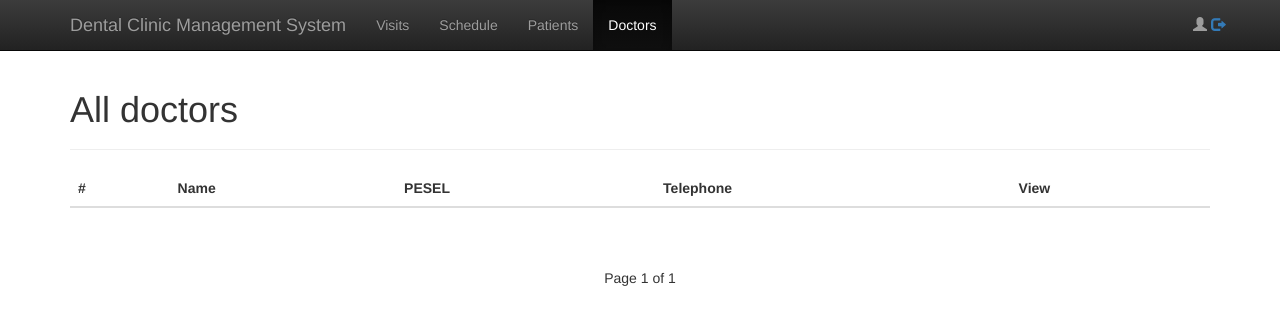
After one commit to novirael/dcms, a Django app: page /users/doctors/ in a window 1280 px wide. The commit adds this page. Shown: the top 325 px of the page. Run offline with Django 3.2, Linux system fonts and the light colour scheme; lists and menus that the app fills with data are empty; some libraries are stand-ins or nearby versions.

Commit message:
Add patient and doctor index

```diff
--- a/authentication/urls.py
+++ b/authentication/urls.py
@@ -1,9 +1,20 @@
 from django.conf.urls import url
 
-from authentication.views import PatientCardDetailView, PatientDetailView, DoctorDetailView
+from authentication.views import (
+    PatientCardDetailView,
+    PatientIndexView,
+    PatientDetailView,
+    DoctorIndexView,
+    DoctorDetailView,
+)
+
 
 urlpatterns = [
     url(r'^cards/(?P<pk>\d+)/$', PatientCardDetailView.as_view(), name='card_details'),
+
+    url(r'^doctors/$', DoctorIndexView.as_view(), name='doctor_index'),
     url(r'^doctors/(?P<pk>\d+)/$', DoctorDetailView.as_view(), name='doctor_details'),
-    url(r'^patients/(?P<pk>\d+)/$', PatientDetailView.as_view(), name='patients_details'),
+
+    url(r'^patients/$', PatientIndexView.as_view(), name='patient_index'),
+    url(r'^patients/(?P<pk>\d+)/$', PatientDetailView.as_view(), name='patient_details'),
 ]
--- a/authentication/views.py
+++ b/authentication/views.py
@@ -1,13 +1,34 @@
-from django.views.generic import DetailView
+from django.core.urlresolvers import reverse
+from django.views.generic import DetailView, ListView
 
 from authentication.models import CustomUser
 from visits.models import PatientCard
+
+
+class UserIndexView(ListView):
+    template_name = 'authentication/index.html'
+    model = CustomUser
+    context_object_name = 'people'
+    paginate_by = 20
+    is_doctor = None
+
+    def get_context_data(self, **kwargs):
+        context = super(UserIndexView, self).get_context_data(**kwargs)
+        context['is_doctor'] = self.is_doctor
+        return context
 
 
 class PatientCardDetailView(DetailView):
     template_name = 'authentication/card_details.html'
     model = PatientCard
     context_object_name = 'card'
+
+
+class DoctorIndexView(UserIndexView):
+    is_doctor = True
+    queryset = CustomUser.objects.filter(
+        groups__name__in=["Doctor"]
+    )
 
 
 class DoctorDetailView(DetailView):
@@ -19,6 +40,13 @@ class DoctorDetailView(DetailView):
     )
 
 
+class PatientIndexView(UserIndexView):
+    is_doctor = False
+    queryset = CustomUser.objects.filter(
+        groups__name__in=["Patient"]
+    )
+
+
 class PatientDetailView(DetailView):
     template_name = 'authentication/patient_details.html'
     model = CustomUser
--- a/templates/authentication/card_details.html
+++ b/templates/authentication/card_details.html
@@ -9,7 +9,7 @@
 
     <div class="container">
         <ul class="nav nav-pills pull-right">
-            <li role="presentation"><a href="{% url 'users:patients_details' card.patient.id %}">Patient personal details</a></li>
+            <li role="presentation"><a href="{% url 'users:patient_details' card.patient.id %}">Patient personal details</a></li>
             <li role="presentation"><a href="{% url 'users:doctor_details' card.main_doctor.id %}">Main doctor</a></li>
         </ul>
     </div>
--- a/templates/authentication/doctor_details.html
+++ b/templates/authentication/doctor_details.html
@@ -35,7 +35,7 @@
             {% if doctor.cards.all %}
             <ul>
                 {% for card in doctor.cards.all %}
-                    <li><a href="{% url 'users:patients_details' card.patient.id %}">{{ card.patient }}</a></li>
+                    <li><a href="{% url 'users:patient_details' card.patient.id %}">{{ card.patient }}</a></li>
                 {% endfor %}
             </ul>
             {% else %}
--- /dev/null
+++ b/templates/authentication/index.html
@@ -0,0 +1,49 @@
+{% extends "base.html" %}
+
+{% block content %}
+
+    <div class="container">
+        <div class="page-header">
+            <h1>All {% if is_doctor %}doctors{% else %}patients{% endif %}</h1>
+        </div>
+    </div>
+
+
+    <div class="container">
+        <table class="table">
+            <thead>
+            <tr>
+                <th>#</th>
+                <th>Name</th>
+                <th>PESEL</th>
+                <th>Telephone</th>
+                <th>View</th>
+            </tr>
+            </thead>
+            <tbody>
+            {% for person in people %}
+            <tr>
+                <th scope="row">{{forloop.counter}}</th>
+                <td>{{ person }}</td>
+                <td>{{ person.pesel }}</td>
+                <td>{{ person.telephone }}</td>
+                <td><a href="{% if is_doctor %}{% url 'users:doctor_details' person.id %}{% else %}{% url 'users:patient_details' person.id %}{% endif %}">Go to details</a></td>
+            </tr>
+            {% endfor %}
+           </tbody>
+        </table>
+    </div>
+
+    <nav>
+        <ul class="pager">
+            {% if page_obj.has_previous %}
+                <li><a href="?page={{ page_obj.previous_page_number }}">Newer</a></li>
+            {% endif %}
+            {% if page_obj.has_next %}
+                <li><a href="?page={{ page_obj.next_page_number }}">Older</a></li>
+            {% endif %}
+        </ul>
+    </nav>
+    <p class="text-center">Page {{ page_obj.number }} of {{ page_obj.paginator.num_pages }}</p>
+
+{% endblock %}
--- a/templates/base.html
+++ b/templates/base.html
@@ -26,8 +26,8 @@
           <ul class="nav navbar-nav">
             <li {% if 'visits' in request.path %}class="active"{% endif %}><a href=/visits/>Visits</a></li>
             <li {% if 'schedule' in request.path %}class="active"{% endif %}><a href="/schedule/">Schedule</a></li>
-            <li {% if 'patients' in request.path %}class="active"{% endif %}><a href="/patients/">Patients</a></li>
-            <li {% if 'doctors' in request.path %}class="active"{% endif %}><a href="/doctors/">Doctors</a></li>
+            <li {% if 'patients' in request.path %}class="active"{% endif %}><a href="/users/patients/">Patients</a></li>
+            <li {% if 'doctors' in request.path %}class="active"{% endif %}><a href="/users/doctors/">Doctors</a></li>
           </ul>
           <p class="navbar-text navbar-right">
             <a href="{% if user.is_superuser %}/admin/{% endif %}" class="navbar-link">{{ user.get_full_name }}</a>
--- a/templates/visits/details.html
+++ b/templates/visits/details.html
@@ -10,7 +10,7 @@
     <div class="container">
         <ul class="nav nav-pills pull-right">
             <li role="presentation"><a href="{% url 'users:card_details' visit.card.id %}">Patient card details</a></li>
-            <li role="presentation"><a href="{% url 'users:patients_details' visit.card.patient.id %}">Patient personal details</a></li>
+            <li role="presentation"><a href="{% url 'users:patient_details' visit.card.patient.id %}">Patient personal details</a></li>
         </ul>
     </div>
 
```
